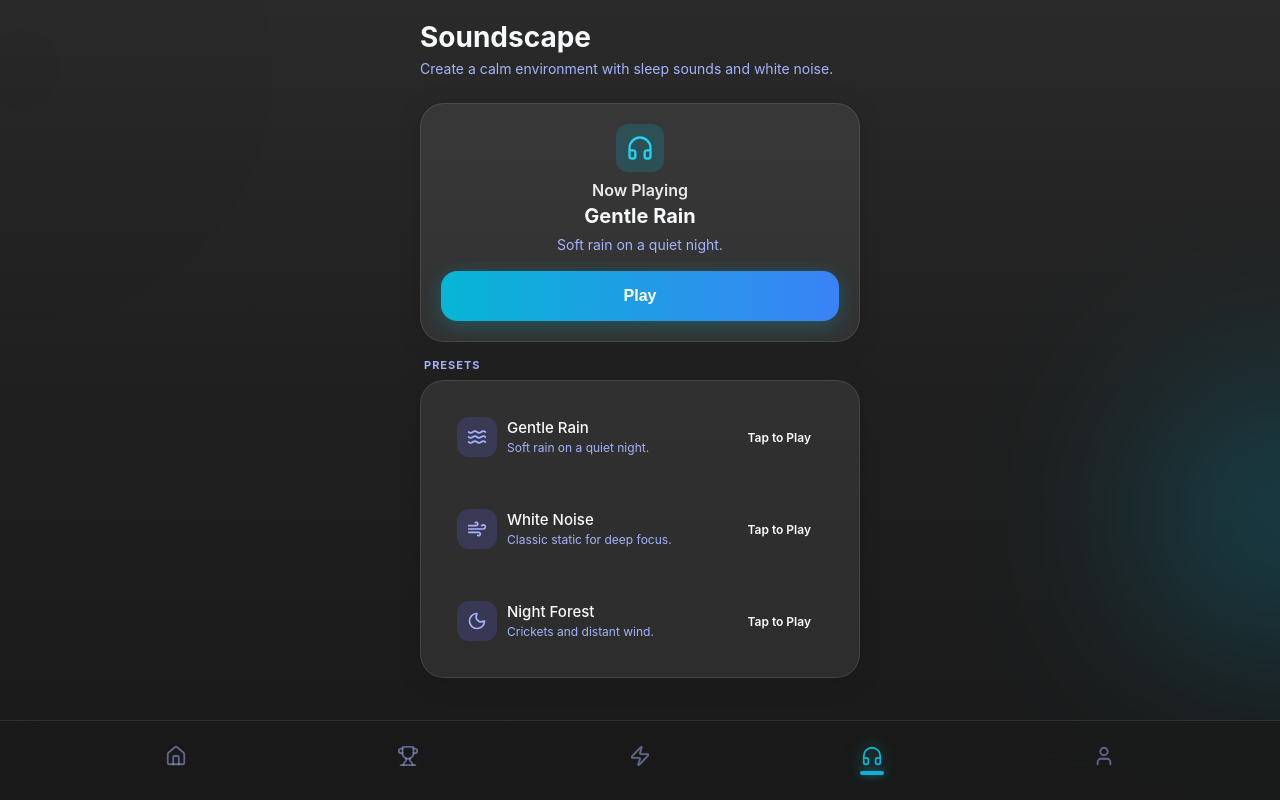
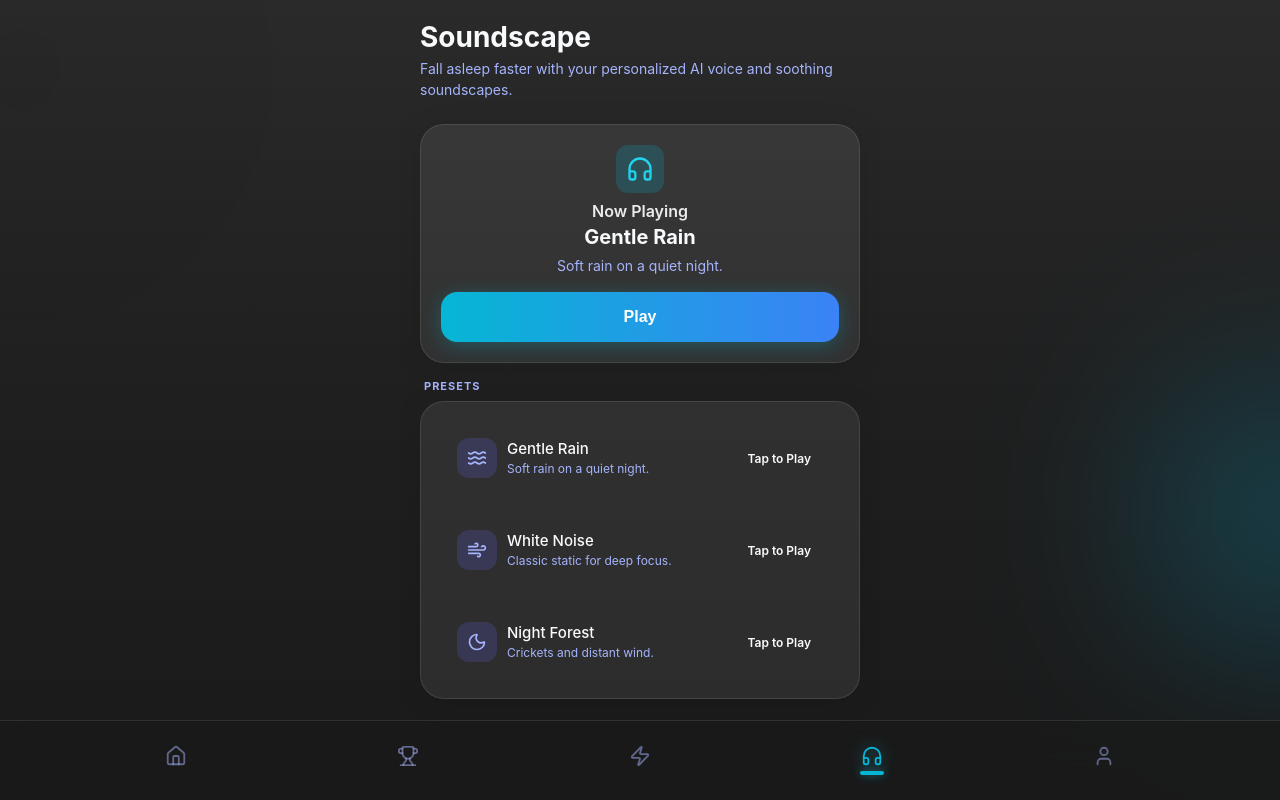
Before and after one commit to chanr335/sleepi, a React (Vite) app in the folder client/sleepi/: page /soundscape in a window 1280 px wide. Built offline with nearby package versions, Linux system fonts and the light colour scheme.

Commit message:
changing soundscape description

```diff
--- a/client/sleepi/src/pages/Soundscape.jsx
+++ b/client/sleepi/src/pages/Soundscape.jsx
@@ -74,7 +74,7 @@ export default function Soundscape() {
     <div className="page-content">
       <header className="page-header">
         <h1>Soundscape</h1>
-        <p>Create a calm environment with sleep sounds and white noise.</p>
+        <p>Fall asleep faster with your personalized AI voice and soothing soundscapes.</p>
       </header>
 
       {/* Hidden audio element */}
```
